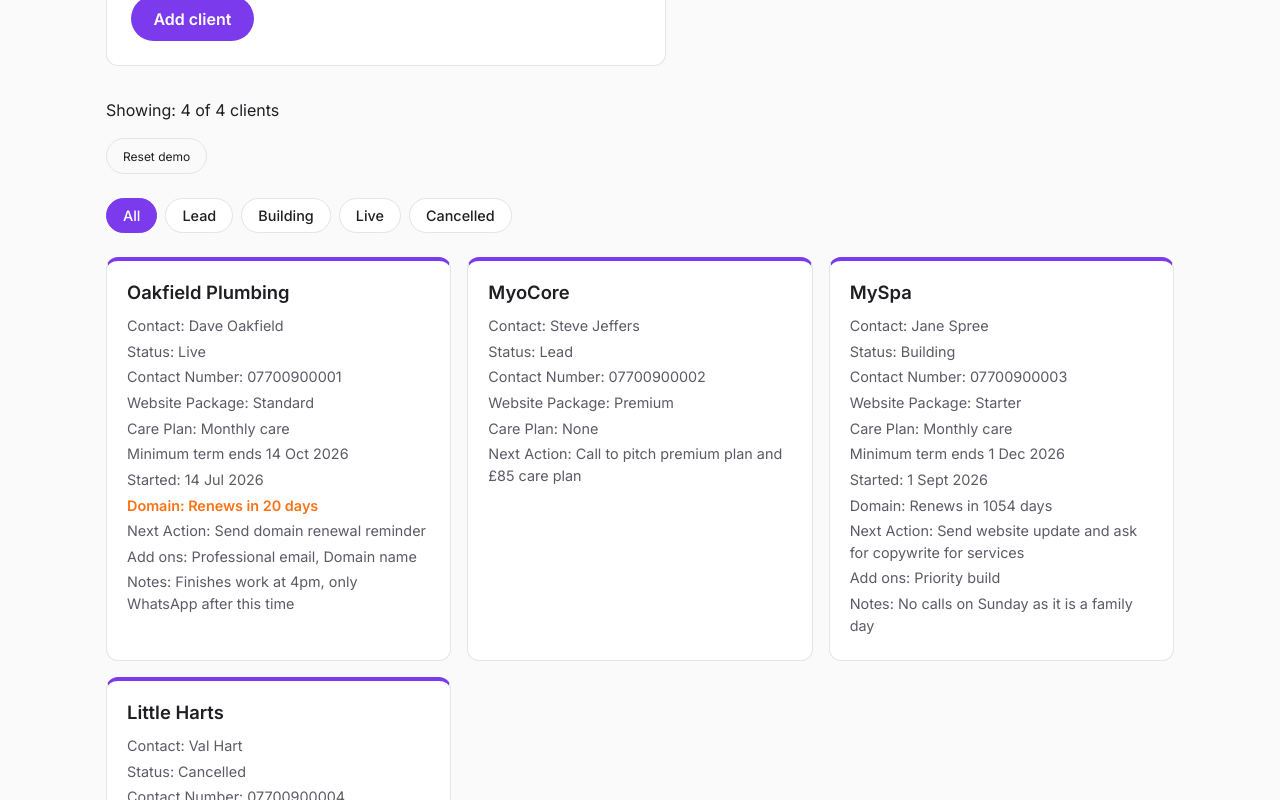
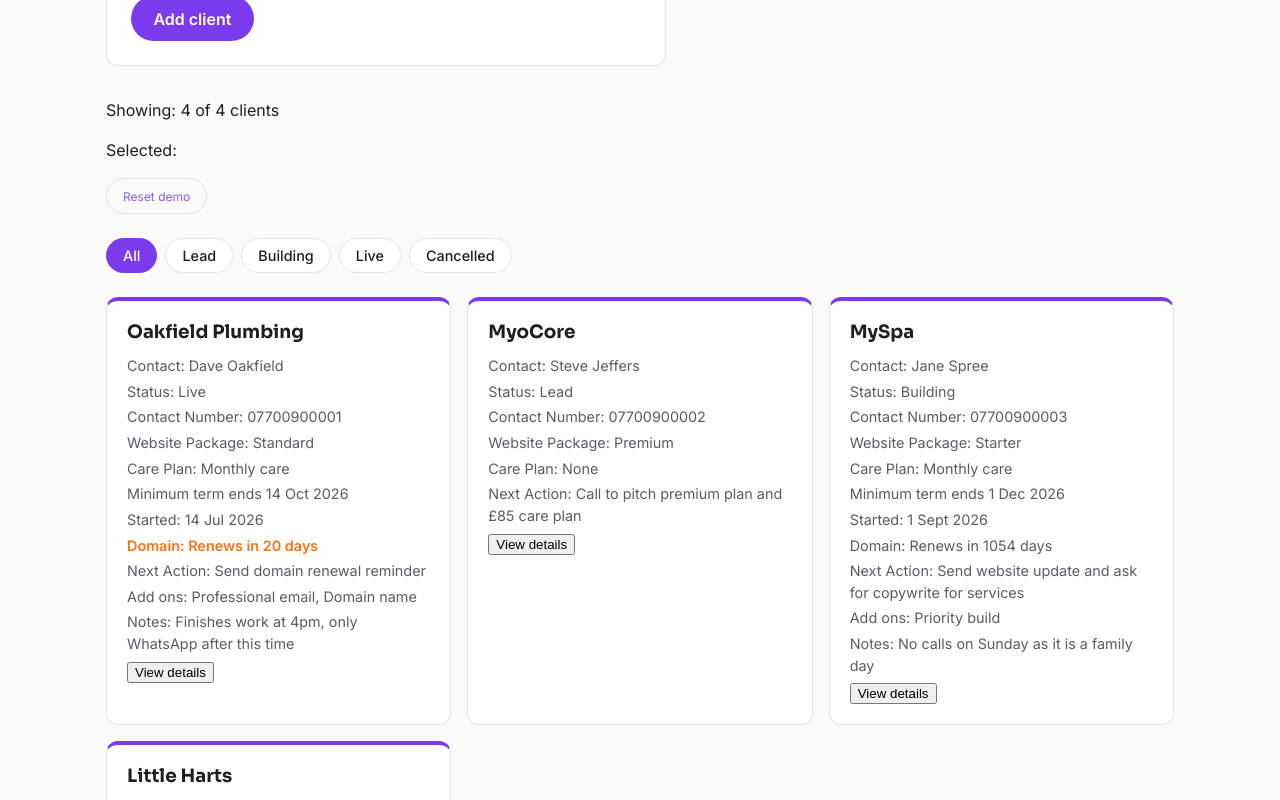
Before and after one commit to SteveJeffs/client-tracker, a React (Vite) app: page / in a window 1280 px wide. Shown: the part 1380-2180 px from the top of the page. Built offline with nearby package versions, Linux system fonts and the light colour scheme.

Commit message:
Add selected client state and fix reset button

```diff
--- a/src/App.jsx
+++ b/src/App.jsx
@@ -16,6 +16,7 @@ function loadClients() {
 function App() {
   const [clients, setClients] = useState(loadClients)
   const [statusFilter, setStatusFilter] = useState('All')
+  const [selectedId, setSelectedId] = useState(null)
 
   useEffect(() => {
     try {
@@ -23,14 +24,14 @@ function App() {
     } catch {
 
     }
-  }), [clients]
+  }, [clients])
 
   function addClient(newClient) {
     setClients([...clients, newClient])
   }
 
   function resetDemo() {
-  if (window.confim('Reset to the demo clients? Anything you have added will be removed')) {
+    if (window.confirm('Reset to the demo clients? Anything you have added will be removed')) {
       setClients(seedClients)
     }
   }
@@ -44,10 +45,10 @@ function resetDemo() {
   return (
     <main>
       <h1>Client tracker</h1>
-      <AddClientForm onAdd={addClient
-      } />
+      <AddClientForm onAdd={addClient} />
       <p>Showing: {visibleClients.length} of {clients.length} clients</p>
-      <button className="reset-button" onclick={resetDemo}>Reset demo</button>
+      <p>Selected: {selectedId}</p>
+      <button className="reset-button" onClick={resetDemo}>Reset demo</button>
       <div className="filters">
         <button className={statusFilter === 'All' ? 'active' : ''} onClick={() => setStatusFilter('All')}>All</button>
         <button className={statusFilter === 'Lead' ? 'active' : ''} onClick={() => setStatusFilter('Lead')}>Lead</button>
@@ -57,7 +58,7 @@ function resetDemo() {
       </div>
       <ul className="client-list">
         {visibleClients.map((client) => (
-          <ClientCard key={client.id} client={client} />
+          <ClientCard key={client.id} client={client} onSelect={() => setSelectedId(client.id)} />
         ))}
       </ul>
     </main>
--- a/src/components/ClientCard.jsx
+++ b/src/components/ClientCard.jsx
@@ -17,7 +17,7 @@ function ClientCard(props) {
             <p>Next Action: {props.client.nextAction}</p>
             {props.client.addOns.length > 0 && <p>Add ons: {props.client.addOns.join(', ')}</p>}
             {props.client.notes && <p>Notes: {props.client.notes}</p>}
-
+            <button className="view-button" onClick={props.onSelect}>View details</button>
 
         </li>
     )
--- a/src/index.css
+++ b/src/index.css
@@ -5,7 +5,7 @@
   --text-muted: #5b5b66;
   --border: #e4e4e9;
   --purple: #7c3aed;
-  --purple-light: #8b5cf6
+  --purple-light: #8b5cf6;
   --font-heading: 'Sora', system-ui, sans-serif;
   --font-body: 'Inter', system-ui, sans-serif;
   --font-mono: 'JetBrains Mono', monospace;
```
Lines whose indentation alone changed are shown as unchanged.
